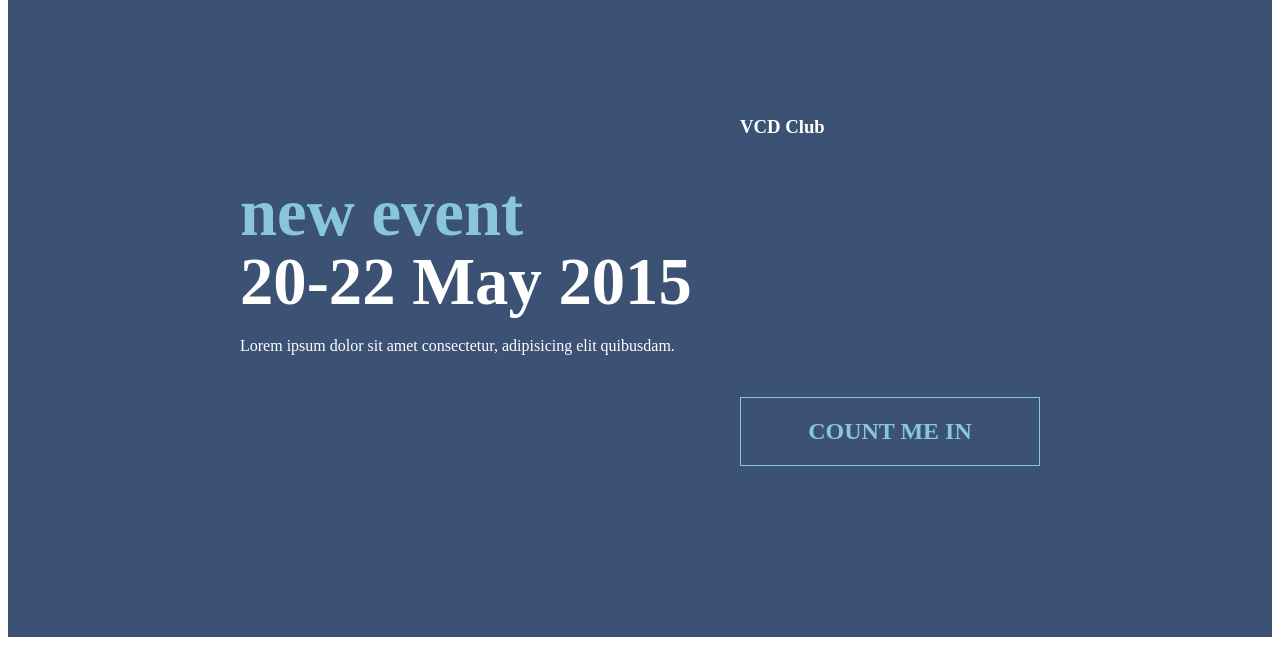
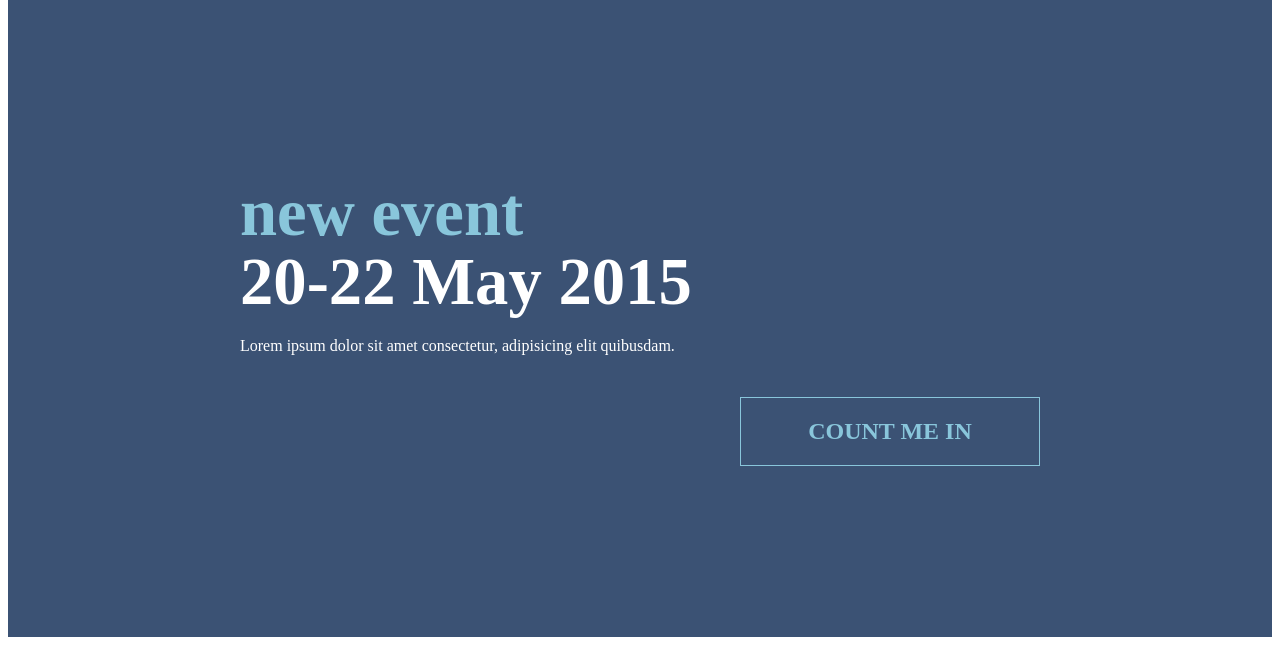
Before and after one commit to acluntun/web1-group-project, a plain HTML site: page index.html in a window 1280 px wide. Shown: the part 74-734 px from the top of the page. Drawn offline with Linux system fonts and the light colour scheme; a web font is replaced by a local one.

Commit message:
remove headersubtitle

```diff
--- a/index.html
+++ b/index.html
@@ -31,7 +31,6 @@
         <!-- Peter Chang Header-->
         <section class="header">
           <div class="headergrid">
-            <div class="headersubtitle"><h3>VCD Club</h3></div>
             <div class="headertitle">
               <h1 class="headevent">new event</h1>
               <h1>20-22 May 2015 </h1>
```
